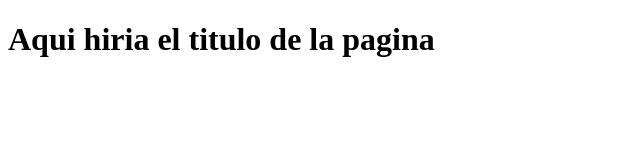
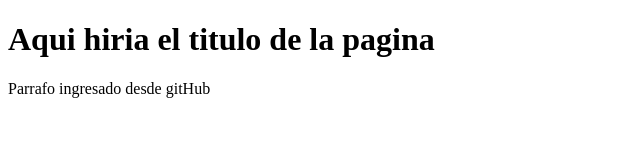
Before and after one commit to Jhonedinson/Curso-git-2, a plain HTML site: page index.html in a window 1280 px wide. Shown: the whole page, without its empty margins (0-640 px from the left). Drawn offline with Linux system fonts and the light colour scheme.

Commit message:
Update index.html

```diff
--- a/index.html
+++ b/index.html
@@ -7,5 +7,6 @@
 </head>
 <body>
     <h1>Aqui hiria el titulo de la pagina</h1>
+    <p>Parrafo ingresado desde gitHub<p>
 </body>
 </html>
```
